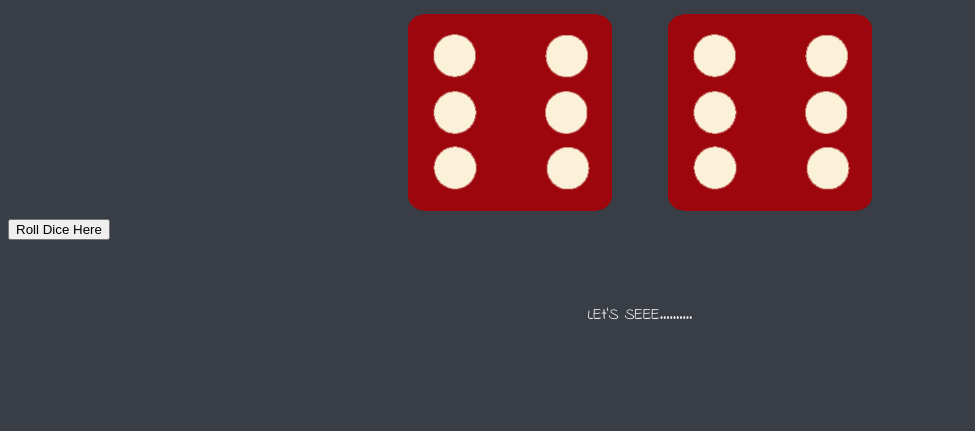
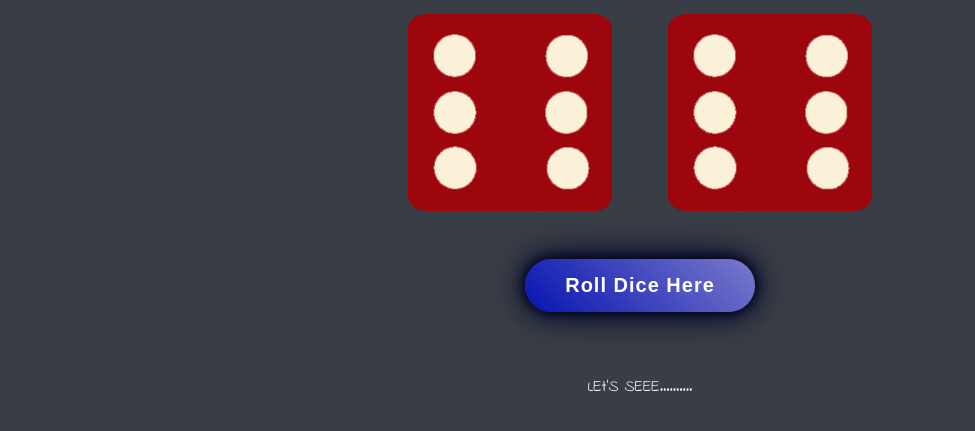
Before and after one commit to sahajjjain/dice-game, a plain HTML site: page Dicee+Challenge+-+Starting+Files/dicee.html in a window 1280 px wide. Shown: the part 321-752 px from the top of the page, without its empty margins (0-975 px from the left). Drawn offline with Linux system fonts and the light colour scheme.

Commit message:
Update styles.css

```diff
--- a/Dicee+Challenge+-+Starting+Files/styles.css
+++ b/Dicee+Challenge+-+Starting+Files/styles.css
@@ -39,3 +39,31 @@ footer {
   font-family: 'Indie Flower', cursive;
 
 }
+.btn{
+   margin-top: 40px;
+    padding: 15px 40px;
+    font-size: 20px;
+    font-weight: bold;
+    color: #fff;
+    background: linear-gradient(45deg, #0614b1, #7a7acb);
+    border: none;
+    border-radius: 50px;
+    cursor: pointer;
+    letter-spacing: 1px;
+    transition: all 0.3s ease;
+     display: block;
+    margin: 40px auto;
+
+
+    /* Glow effect */
+    box-shadow: 0 0 10px #01040a, 0 0 20px #020239, 0 0 40px #010b28;
+}
+.btn:hover {
+    transform: scale(1.1);
+    box-shadow: 0 0 20px #410dc5, 0 0 40px #3333ff, 0 0 80px #0d042c;
+}
+
+/* Click effect */
+.btn:active {
+    transform: scale(0.95);
+}
```
